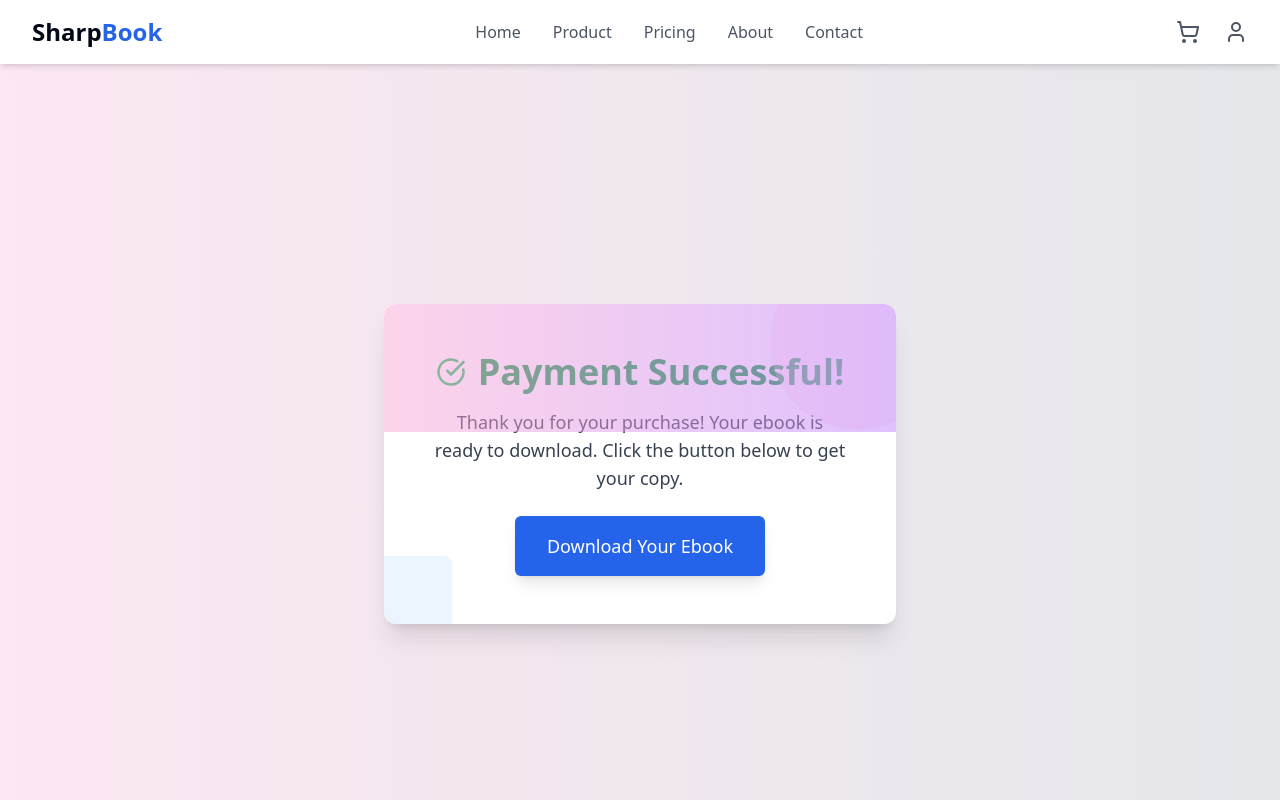
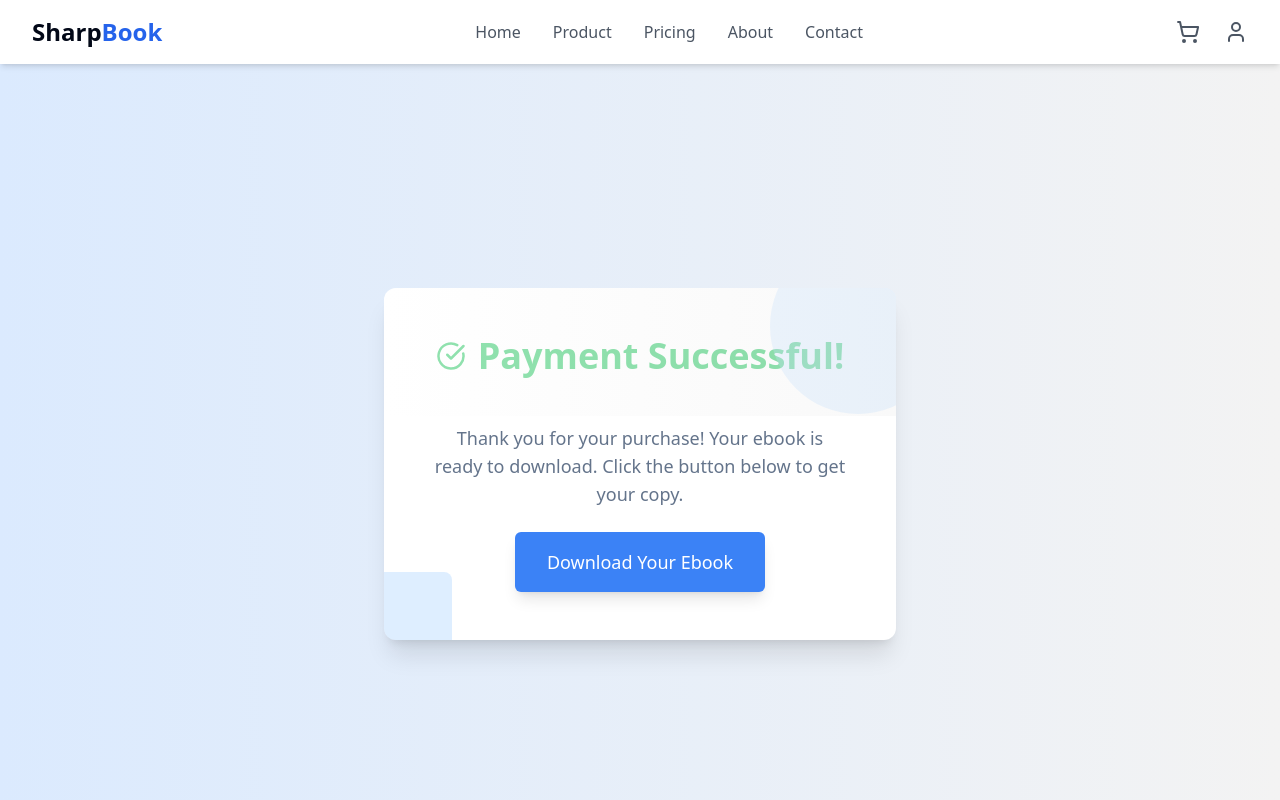
Before and after one commit to Yves-Developer/YvesPay, a Next.js app: page /download in a window 1280 px wide. Shown: the top 800 px of the page. Built offline with nearby package versions, Linux system fonts and the light colour scheme.

Commit message:
Download Page {Design}

```diff
--- a/app/download/page.js
+++ b/app/download/page.js
@@ -6,19 +6,19 @@ import { CheckCircle } from "lucide-react";
 
 const Download = () => {
   return (
-    <div className="min-h-screen flex justify-center items-center bg-gradient-to-r from-pink-100 to-gray-200">
+    <div className="min-h-screen flex justify-center items-center bg-gradient-to-r from-blue-100 to-[#f3f3f3]">
       <div className="relative p-6 md:p-12 max-w-lg bg-white rounded-xl shadow-xl overflow-hidden w-full">
         {/* Decorative elements */}
-        <div className="absolute top-[-50px] right-[-50px] w-44 h-44 rounded-full bg-pink-200 opacity-30"></div>
-        <div className="absolute bottom-[-60px] left-[-60px] w-32 h-32 rounded-lg bg-blue-200 opacity-30"></div>
+        <div className="absolute top-[-50px] right-[-50px] w-44 h-44 rounded-full bg-blue-300 opacity-30"></div>
+        <div className="absolute bottom-[-60px] left-[-60px] w-32 h-32 rounded-lg bg-blue-300 opacity-30"></div>
 
         <div className="text-center">
           {/* Success Message */}
-          <h2 className="text-4xl font-semibold text-green-600 mb-4 flex justify-center items-center">
+          <h2 className="text-4xl font-semibold text-green-500 mb-4 flex justify-center items-center">
             <CheckCircle className="mr-3 text-green-500" size={30} /> Payment
             Successful!
           </h2>
-          <p className="text-lg text-gray-700 mb-6">
+          <p className="mt-12 text-lg text-muted-foreground mb-6">
             Thank you for your purchase! Your ebook is ready to download. Click
             the button below to get your copy.
           </p>
@@ -26,14 +26,14 @@ const Download = () => {
           {/* Download Button */}
           <a
             href="/path/to/your/ebook.pdf" // Replace with your ebook's URL
-            className="inline-block px-8 py-4 bg-primary text-white text-lg font-medium rounded-md shadow-lg transform transition-all hover:scale-105"
+            className="inline-block px-8 py-4 bg-blue-500 text-white text-lg font-medium rounded-md shadow-lg transform transition-all hover:scale-105"
           >
             Download Your Ebook
           </a>
         </div>
 
         {/* Decorative Accents */}
-        <div className="absolute top-0 left-0 h-32 w-full bg-gradient-to-r from-pink-300 to-purple-400 opacity-50 rounded-t-xl"></div>
+        <div className="absolute top-0 left-0 h-32 w-full bg-gradient-to-r from-white to-[#f3f3f3] opacity-50 rounded-t-xl"></div>
       </div>
     </div>
   );
```
